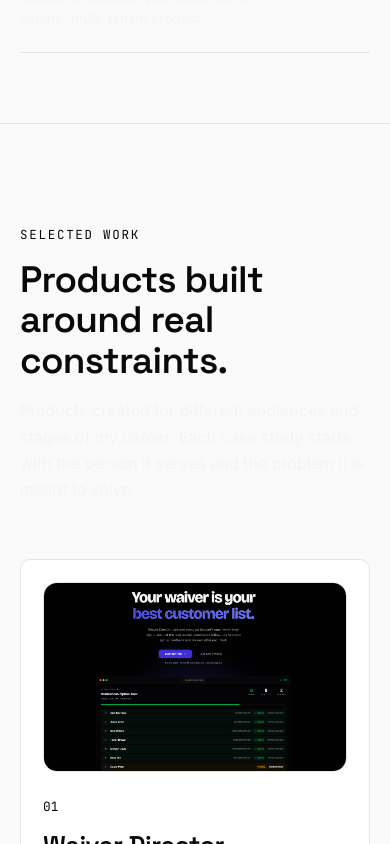
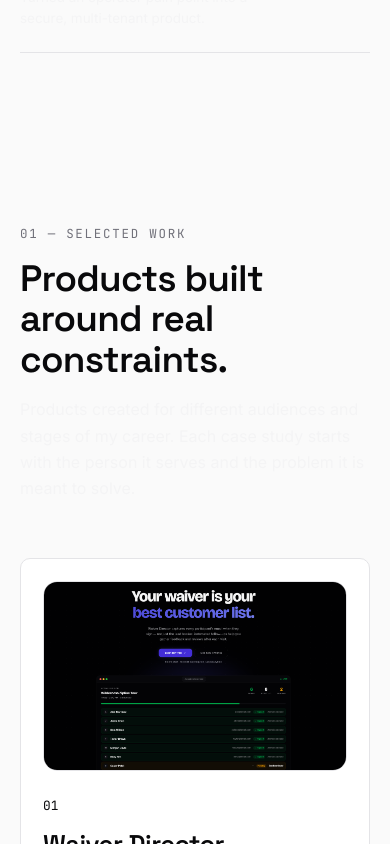
Before and after one commit to JesusVelaz/portfolio, a React (Vite) app: page / in a window 390 px wide. Shown: the part 1400-2244 px from the top of the page. Built offline with nearby package versions, Linux system fonts and the light colour scheme.

Commit message:
Replace section rules with crosshair registration marks

```diff
--- a/src/sections/About.jsx
+++ b/src/sections/About.jsx
@@ -5,10 +5,10 @@ import styles from './About.module.css'
 
 export function About() {
   return (
-    <section id="about" className={`${styles.section} container`}>
+    <section id="about" className={`${styles.section} section-mark container`}>
       <Reveal className="section-heading">
         <div>
-          <p className={styles.eyebrow}>About</p>
+          <p className={styles.eyebrow}>02 — About</p>
           <h2 className={styles.heading}>How I approach the work.</h2>
         </div>
         <p className={styles.blurb}>{profile.blurb}</p>
--- a/src/sections/About.module.css
+++ b/src/sections/About.module.css
@@ -1,7 +1,6 @@
 .section {
   padding-block: var(--section-gap);
   scroll-margin-top: 110px;
-  border-top: 1px solid var(--border);
 }
 
 .eyebrow,
@@ -10,7 +9,7 @@
   font-size: 0.72rem;
   letter-spacing: 0.13em;
   text-transform: uppercase;
-  color: var(--mint);
+  color: var(--muted-foreground);
   margin-bottom: 14px;
 }
 
@@ -32,7 +31,7 @@
   grid-template-columns: minmax(0, 0.75fr) minmax(0, 1.25fr);
   gap: clamp(24px, 6vw, 80px);
   padding-block: clamp(38px, 6vw, 64px);
-  border-block: 1px solid var(--border);
+  border-top: 1px solid var(--border);
 }
 
 .story {
--- a/src/sections/Contact.jsx
+++ b/src/sections/Contact.jsx
@@ -4,9 +4,9 @@ import styles from './Contact.module.css'
 
 export function Contact() {
   return (
-    <section id="contact" className={`${styles.section} container`}>
+    <section id="contact" className={`${styles.section} section-mark container`}>
       <Reveal>
-        <p className={styles.eyebrow}>Contact</p>
+        <p className={styles.eyebrow}>04 — Contact</p>
         <h2 className={styles.heading}>Let&rsquo;s talk</h2>
         <p className={styles.lede}>
           Open to interesting engineering work and always happy to talk shop. The fastest way to
--- a/src/sections/Contact.module.css
+++ b/src/sections/Contact.module.css
@@ -2,7 +2,6 @@
   padding-block: clamp(9rem, 18vh, 13rem) clamp(4rem, 8vh, 7rem);
   scroll-margin-top: 110px;
   text-align: center;
-  border-top: 1px solid var(--border);
 }
 
 .eyebrow {
@@ -10,7 +9,7 @@
   font-size: 0.78rem;
   letter-spacing: 0.14em;
   text-transform: uppercase;
-  color: var(--accent);
+  color: var(--muted-foreground);
   margin-bottom: 22px;
 }
 
--- a/src/sections/Experience.jsx
+++ b/src/sections/Experience.jsx
@@ -4,10 +4,10 @@ import styles from './Experience.module.css'
 
 export function Experience() {
   return (
-    <section id="experience" className={`${styles.section} container`}>
+    <section id="experience" className={`${styles.section} section-mark container`}>
       <Reveal className="section-heading">
         <div>
-          <p className={styles.eyebrow}>Experience</p>
+          <p className={styles.eyebrow}>03 — Experience</p>
           <h2 className={styles.heading}>Building across product and platform.</h2>
         </div>
         <p className={styles.lede}>
--- a/src/sections/Experience.module.css
+++ b/src/sections/Experience.module.css
@@ -1,7 +1,6 @@
 .section {
   padding-block: var(--section-gap);
   scroll-margin-top: 110px;
-  border-top: 1px solid var(--border);
 }
 
 .eyebrow {
@@ -9,7 +8,7 @@
   font-size: 0.72rem;
   letter-spacing: 0.13em;
   text-transform: uppercase;
-  color: var(--mint);
+  color: var(--muted-foreground);
   margin-bottom: 14px;
 }
 
@@ -34,6 +33,13 @@
   gap: clamp(32px, 6vw, 80px);
   padding-block: clamp(40px, 5vw, 58px);
   border-bottom: 1px solid var(--border);
+}
+
+/* The last entry's rule used to collide with the next section's top border.
+   The section border is gone now, but a trailing rule under the final entry
+   would still read as a boundary the section does not have. */
+.entry:last-child {
+  border-bottom: 0;
 }
 
 .entryHeader {
--- a/src/sections/Work.jsx
+++ b/src/sections/Work.jsx
@@ -5,9 +5,9 @@ import styles from './Work.module.css'
 
 export function Work() {
   return (
-    <section id="work" className={`${styles.section} container`}>
+    <section id="work" className={`${styles.section} section-mark container`}>
       <Reveal>
-        <p className={styles.eyebrow}>Selected work</p>
+        <p className={styles.eyebrow}>01 — Selected work</p>
         <h2 className={styles.heading}>Products built around real constraints.</h2>
         <p className={styles.lede}>
           Products created for different audiences and stages of my career. Each case study starts
--- a/src/sections/Work.module.css
+++ b/src/sections/Work.module.css
@@ -1,7 +1,6 @@
 .section {
   padding-block: var(--section-gap);
   scroll-margin-top: 110px;
-  border-top: 1px solid var(--border);
 }
 
 .eyebrow {
@@ -9,7 +8,7 @@
   font-size: 0.78rem;
   letter-spacing: 0.14em;
   text-transform: uppercase;
-  color: var(--accent);
+  color: var(--muted-foreground);
   margin-bottom: 14px;
 }
 
--- a/src/styles/global.css
+++ b/src/styles/global.css
@@ -98,6 +98,44 @@ main {
   }
 }
 
+/* Section starts register against the GridFrame rails instead of being fenced
+   off by a full-width rule. The crosshair is the only part that scrolls — the
+   rails behind it are fixed — so a new section reads as clicking into place. */
+.section-mark {
+  position: relative;
+}
+
+.section-mark::before,
+.section-mark::after {
+  content: '';
+  position: absolute;
+  top: 0;
+  width: 9px;
+  height: 9px;
+  background:
+    linear-gradient(var(--border-strong) 0 0) center / 100% 1px no-repeat,
+    linear-gradient(var(--border-strong) 0 0) center / 1px 100% no-repeat;
+}
+
+.section-mark::before {
+  left: var(--gutter);
+  transform: translate(-50%, -50%);
+}
+
+.section-mark::after {
+  right: var(--gutter);
+  transform: translate(50%, -50%);
+}
+
+/* Matches the GridFrame breakpoint — a crosshair with no rail to sit on is
+   just a speck. */
+@media (max-width: 900px) {
+  .section-mark::before,
+  .section-mark::after {
+    display: none;
+  }
+}
+
 @media (prefers-reduced-motion: reduce) {
   html {
     scroll-behavior: auto;
```
